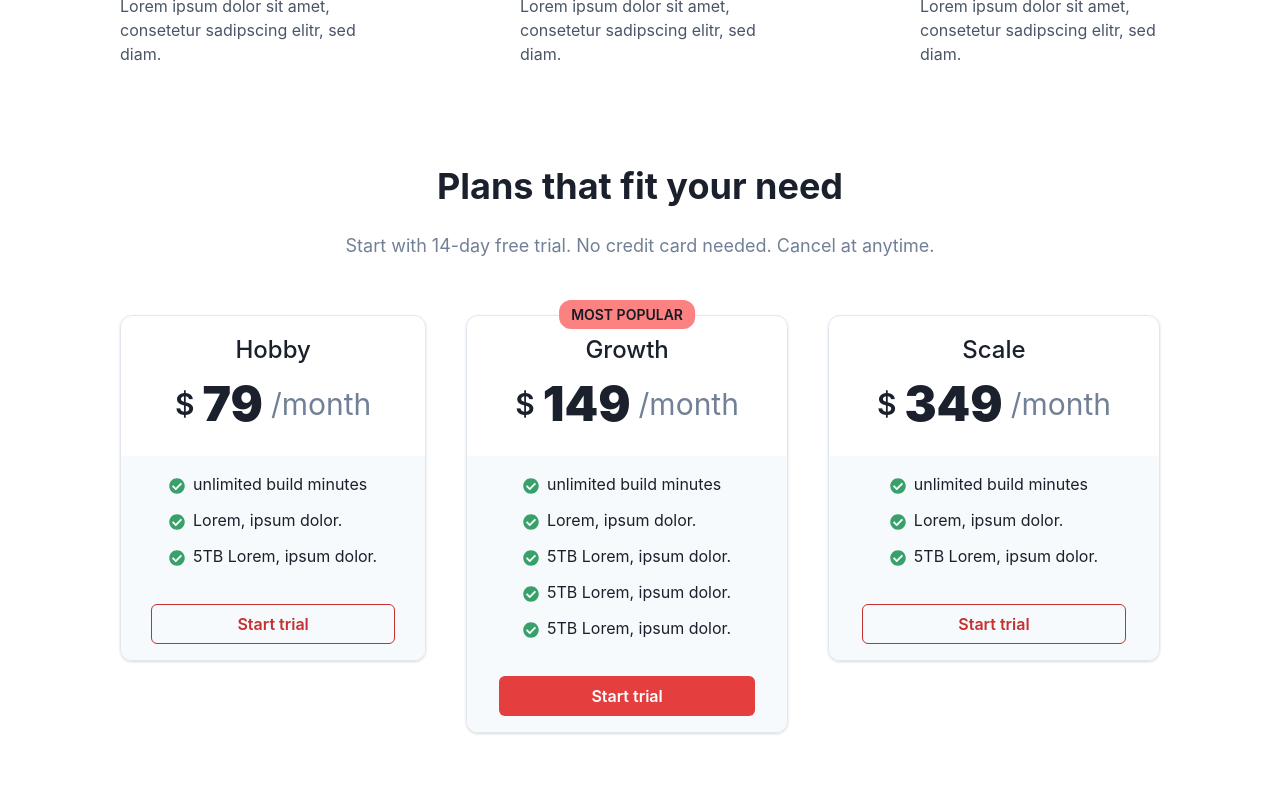
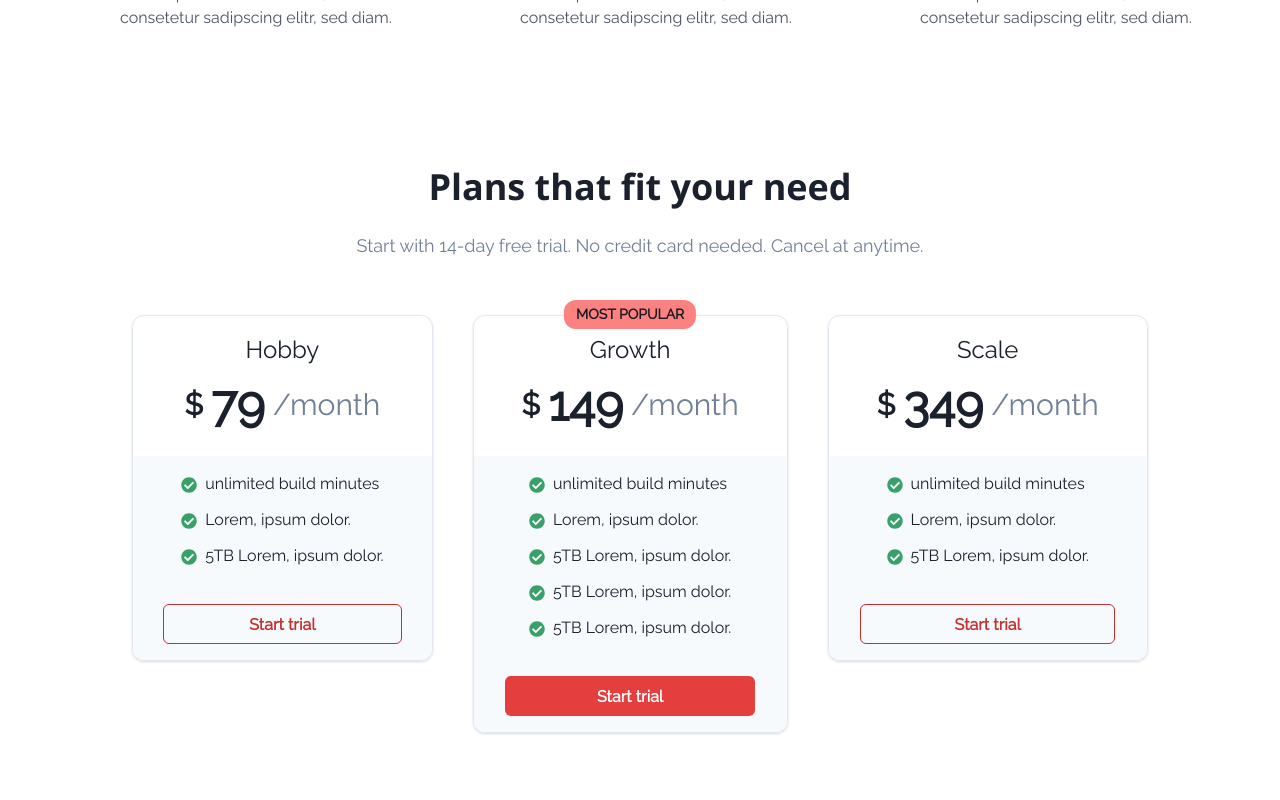
Before and after one commit to vidurkhanal/super-duper-couscous, a Next.js app in the folder client/: page / in a window 1280 px wide. Shown: the part 1423-2223 px from the top of the page. Built offline with nearby package versions, Linux system fonts and the light colour scheme.

Commit message:
fonts added to the chakra theme

```diff
--- a/client/pages/_app.tsx
+++ b/client/pages/_app.tsx
@@ -1,6 +1,8 @@
 import { ChakraProvider, CSSReset } from "@chakra-ui/react";
 import Head from "next/head";
 import theme from "../utils/theme";
+import "@fontsource/raleway/400.css";
+import "@fontsource/open-sans/700.css";
 
 function MyApp({ Component, pageProps }) {
   return (
--- a/client/styles/globals.css
+++ b/client/styles/globals.css
@@ -1,9 +1,11 @@
+@import url("https://fonts.googleapis.com/css2?family=Raleway:wght@100;300;400;600;700;800&display=swap");
+
 html,
 body {
   padding: 0;
   margin: 0;
-  font-family: -apple-system, BlinkMacSystemFont, Segoe UI, Roboto, Oxygen,
-    Ubuntu, Cantarell, Fira Sans, Droid Sans, Helvetica Neue, sans-serif;
+  font-family: "Raleway", -apple-system, BlinkMacSystemFont, Segoe UI, Roboto,
+    Oxygen, Ubuntu, Cantarell, Fira Sans, Droid Sans, Helvetica Neue, sans-serif;
 }
 
 *,
@@ -12,4 +14,6 @@ body {
   box-sizing: border-box;
   margin: 0;
   padding: 0;
+  font-family: "Raleway", -apple-system, BlinkMacSystemFont, Segoe UI, Roboto,
+    Oxygen, Ubuntu, Cantarell, Fira Sans, Droid Sans, Helvetica Neue, sans-serif;
 }
--- a/client/utils/theme.ts
+++ b/client/utils/theme.ts
@@ -10,6 +10,12 @@ const config: ThemeConfig = {
 };
 
 // 3. extend the theme
-const theme = extendTheme({ config });
+const theme = extendTheme({
+  config,
+  fonts: {
+    heading: "Open Sans",
+    body: "Raleway",
+  },
+});
 
 export default theme;
```
